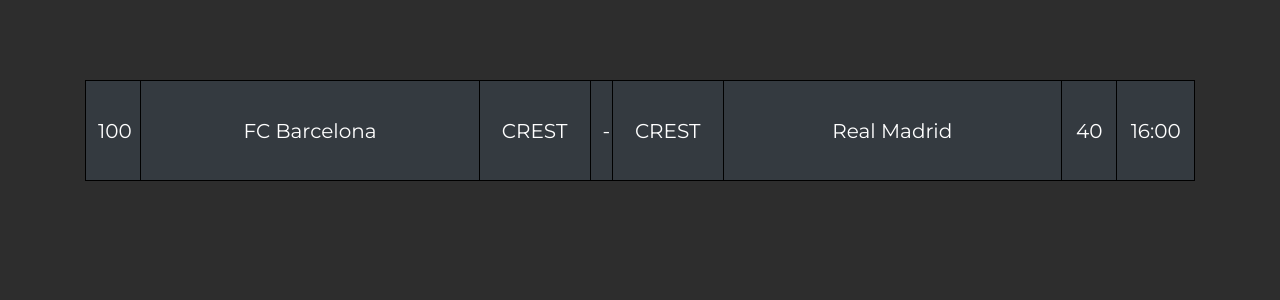
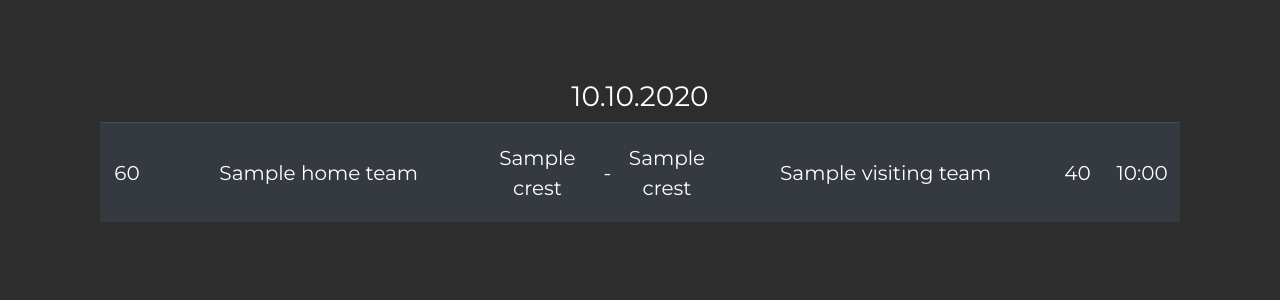
Before and after one commit to marcelkawski/match-predictor, a Django app: template games/templates/games/game_list.html in a window 1280 px wide. Shown: the part 69-369 px from the top of the page. Run offline with Django 3.2, Linux system fonts and the light colour scheme; the template is opened without the code that fills it: most values are stand-ins (such as "Sample title", 1, 10 or a date in 2020); some libraries are stand-ins or nearby versions.

Commit message:
Automate getting current season ID in populate_games.py and align dates in games list

```diff
--- a/data_providers/games/populate_games.py
+++ b/data_providers/games/populate_games.py
@@ -6,6 +6,7 @@ import requests
 import datetime
 import pytz
 from data_providers.api_key import api_key
+from data_providers.clubs.populate_clubs import get_current_season_id
 from games.models import Game
 from clubs.models import Club
 
@@ -48,5 +49,6 @@ if __name__ == "__main__":
     headers = {
         "apikey": api_key
     }
-    games = get_next_games(headers, 1511)
+    season_id = get_current_season_id('Europe', 'Spain', 'LaLiga', headers)
+    games = get_next_games(headers, season_id)
     save_next_games_to_db(games)
--- a/games/static/games/css/games.css
+++ b/games/static/games/css/games.css
@@ -5,13 +5,12 @@
 
 .games-table-row {
   height: 100px;
-  border: black solid 1px;
+  table-layout: fixed;
 }
 
 .games-table-row td {
   overflow: hidden;
   text-align: center;
-  border: black solid 1px;
 }
 
 .chances-column {
@@ -29,3 +28,11 @@
 .crest-column {
   width: 10%;
 }
+
+.match-date-date {
+  text-align: center;
+}
+
+.gamesss {
+  text-align: center;
+}
--- a/games/templates/games/game_base.html
+++ b/games/templates/games/game_base.html
@@ -6,12 +6,8 @@
 {% block content %}
 
   <div class="container">
-    <div class="row">
-
       {% block game_content %}
       {% endblock %}
-
-    </div>
   </div>
 
 {% endblock %}
--- a/games/templates/games/game_list.html
+++ b/games/templates/games/game_list.html
@@ -3,19 +3,25 @@
 
 {% block game_content %}
 
+  {% for date, games in games_gr_by_dat.items %}
+    <h3 class="text-center">{{ date|date:'d.m.Y' }}</h3>
     <table class="table table-hover table-dark games-table">
       <tbody>
+        {% for game in games %}
           <tr class="games-table-row">
-        <td class="chances-column align-middle">100</td>
-        <td class="club-name-column align-middle">FC Barcelona</td>
-        <td class="crest-column align-middle">CREST</td>
+            <td class="chances-column align-middle">60</td>
+            <td class="club-name-column align-middle">{{ game.home_team.name }}</td>
+            <td class="crest-column align-middle">{{ game.home_team.crest }}</td>
             <td class="vs-column align-middle">-</td>
-        <td class="crest-column align-middle">CREST</td>
-        <td class="club-name-column align-middle">Real Madrid</td>
+            <td class="crest-column align-middle">{{ game.visiting_team.crest }}</td>
+            <td class="club-name-column align-middle">{{ game.visiting_team.name }}</td>
             <td class="chances-column align-middle">40</td>
-        <td class="time-column align-middle">16:00</td>
+            <td class="time-column align-middle">{{ game.date|date:'H:i' }}</td>
           </tr>
+        {% endfor %}
       </tbody>
     </table>
+    <br>
+  {% endfor %}
 
 {% endblock %}
```
Also changed, not shown: games/views.py (+12 -1 lines). Lines whose indentation alone changed are shown as unchanged.
